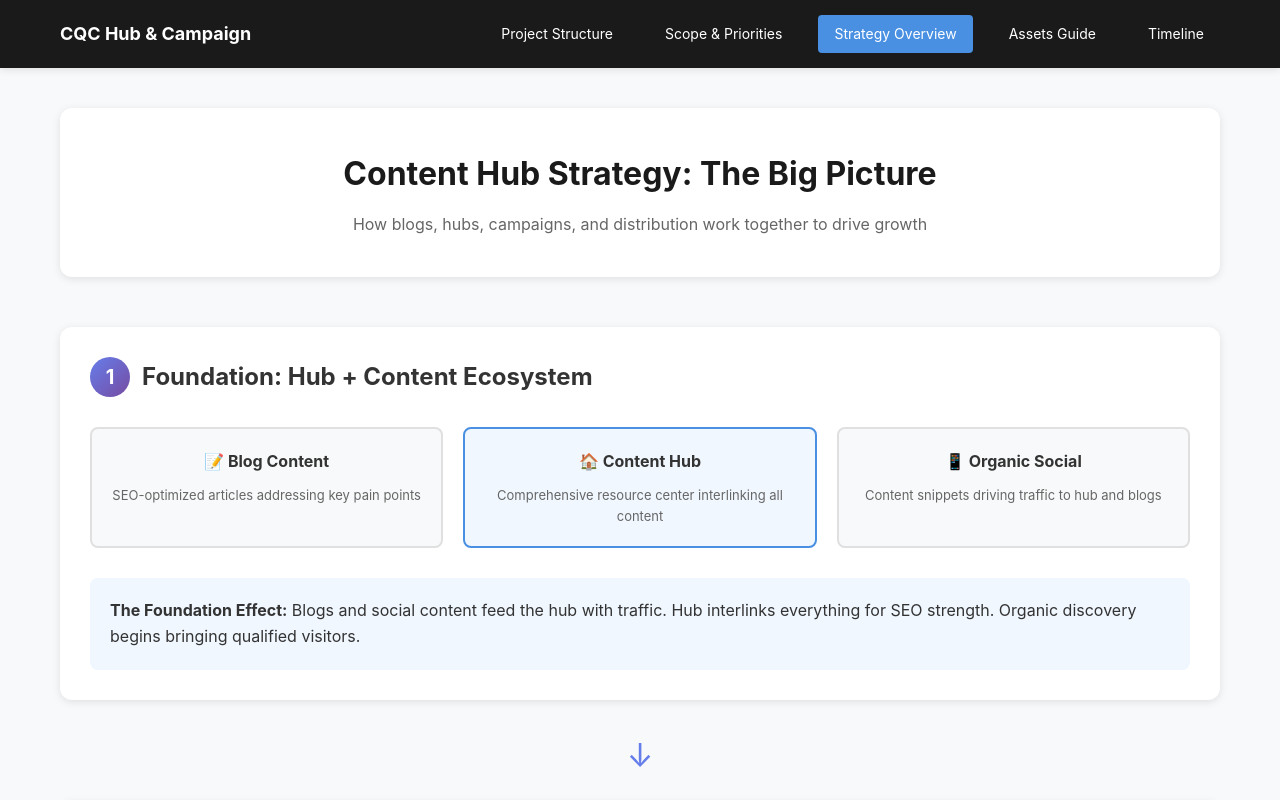
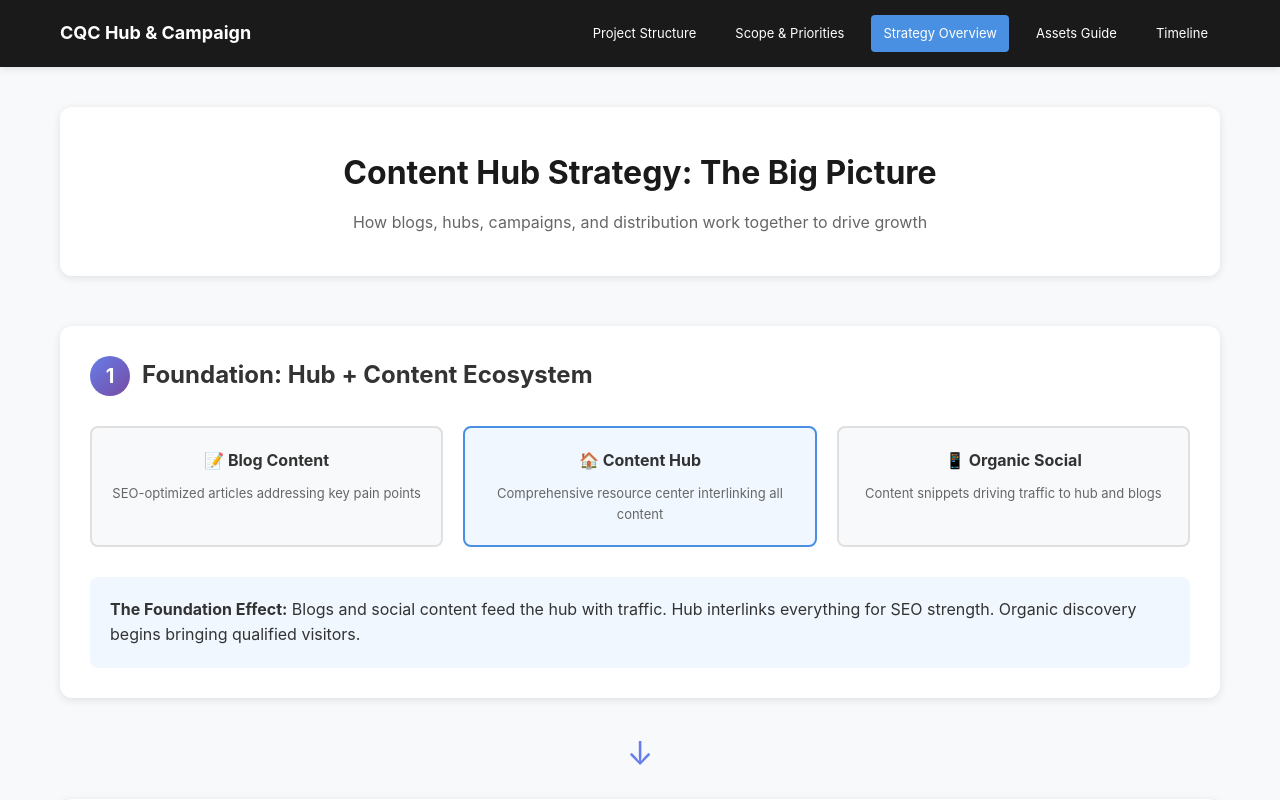
Before and after one commit to Matt-pioneerly/cqc-campaign-hub-stratefy, a plain HTML site: page strategy.html in a window 1280 px wide. Shown: the top 800 px of the page. Drawn offline with Linux system fonts and the light colour scheme.

Commit message:
Update strategy.html

```diff
--- a/strategy.html
+++ b/strategy.html
@@ -43,17 +43,18 @@
 
         .nav-links {
     display: flex;
-            gap: 20px;
+    gap: 15px;
     flex-wrap: wrap;
 }
 
 .nav-links a {
     color: white;
     text-decoration: none;
-            font-size: 14px;
-            padding: 8px 16px;
+    font-size: 13px;
+    padding: 8px 12px;
     border-radius: 4px;
     transition: background 0.2s;
+    white-space: nowrap;
 }
 
         .nav-links a:hover {
```
Lines whose indentation alone changed are shown as unchanged.
